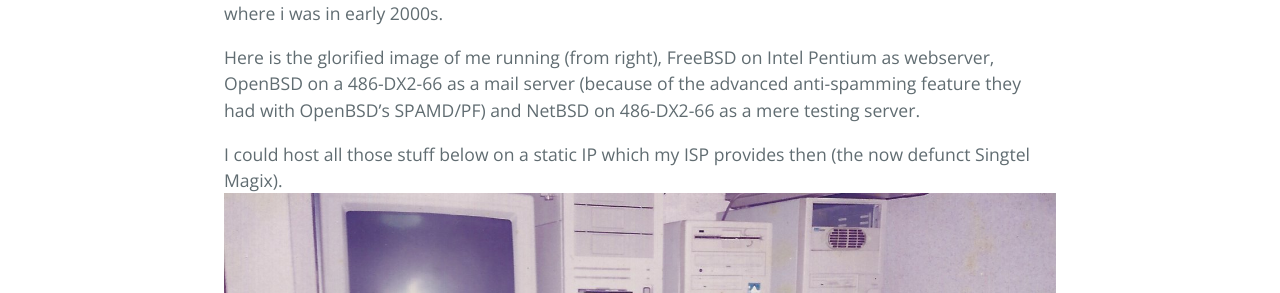
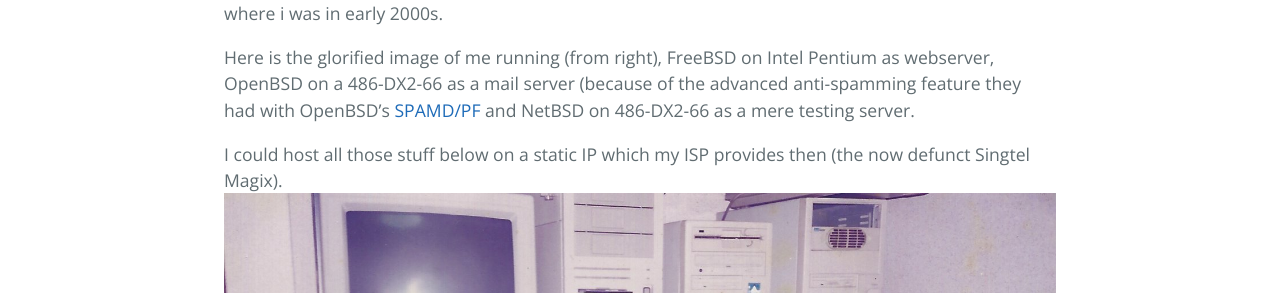
Before and after one commit to muhammadn/muhammadn.github.io, a Jekyll site: the page built from _posts/2016-03-16-old-blog.md, in a window 1280 px wide. Shown: the part 428-721 px from the top of the page. Built offline with Jekyll 4.4.1, drawn with Linux system fonts in a browser that asks for light colours; part of the change alters nothing that is shown.

```diff
--- a/_posts/2016-03-16-old-blog.md
+++ b/_posts/2016-03-16-old-blog.md
@@ -5,7 +5,7 @@ date:   2016-03-16 18:16:00 +0800
 ---
 I do search about myself on search engine but a few days back i started googling "Muhammad Nuzaihan FreeBSD" (you are not likely to find it with just "Muhammad Nuzaihan") and found my old blog at [https://polycompute.wordpress.com/2014/07/](https://polycompute.wordpress.com/2014/07/) and discovered a really important picture of where i was in early 2000s.
 
-Here is the glorified image of me running (from right), FreeBSD on Intel Pentium as webserver, OpenBSD on a 486-DX2-66 as a mail server (because of the advanced anti-spamming feature they had with OpenBSD's SPAMD/PF) and NetBSD on 486-DX2-66 as a mere testing server.
+Here is the glorified image of me running (from right), FreeBSD on Intel Pentium as webserver, OpenBSD on a 486-DX2-66 as a mail server (because of the advanced anti-spamming feature they had with OpenBSD's [SPAMD/PF](https://home.nuug.no/~peter/pf/en/spamd.html) and NetBSD on 486-DX2-66 as a mere testing server.
 
 I could host all those stuff below on a static IP which my ISP provides then (the now defunct Singtel Magix).
 ![:-)]({{ site.url }}/assets/images/scan0004.jpg){:class="img-responsive"}
```
